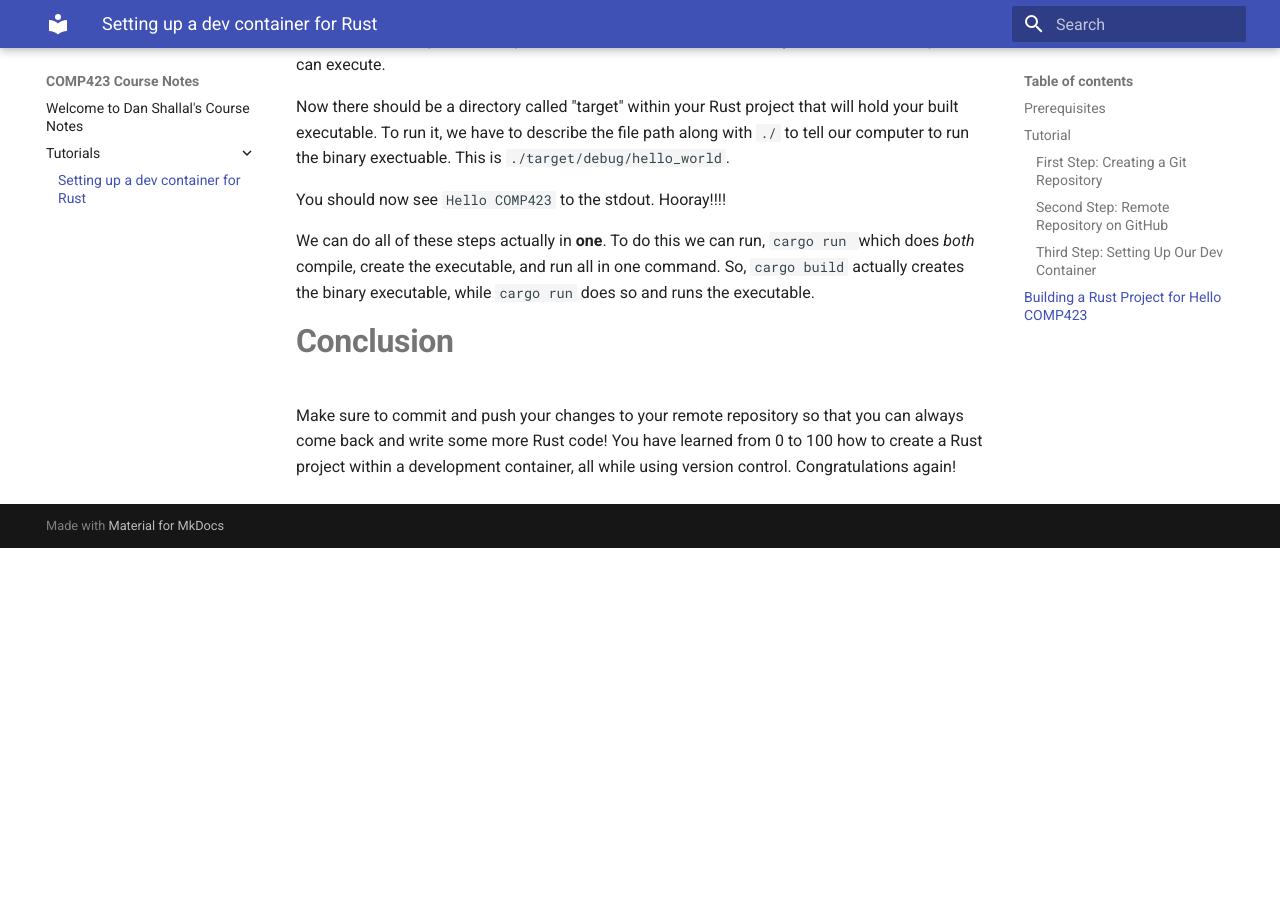
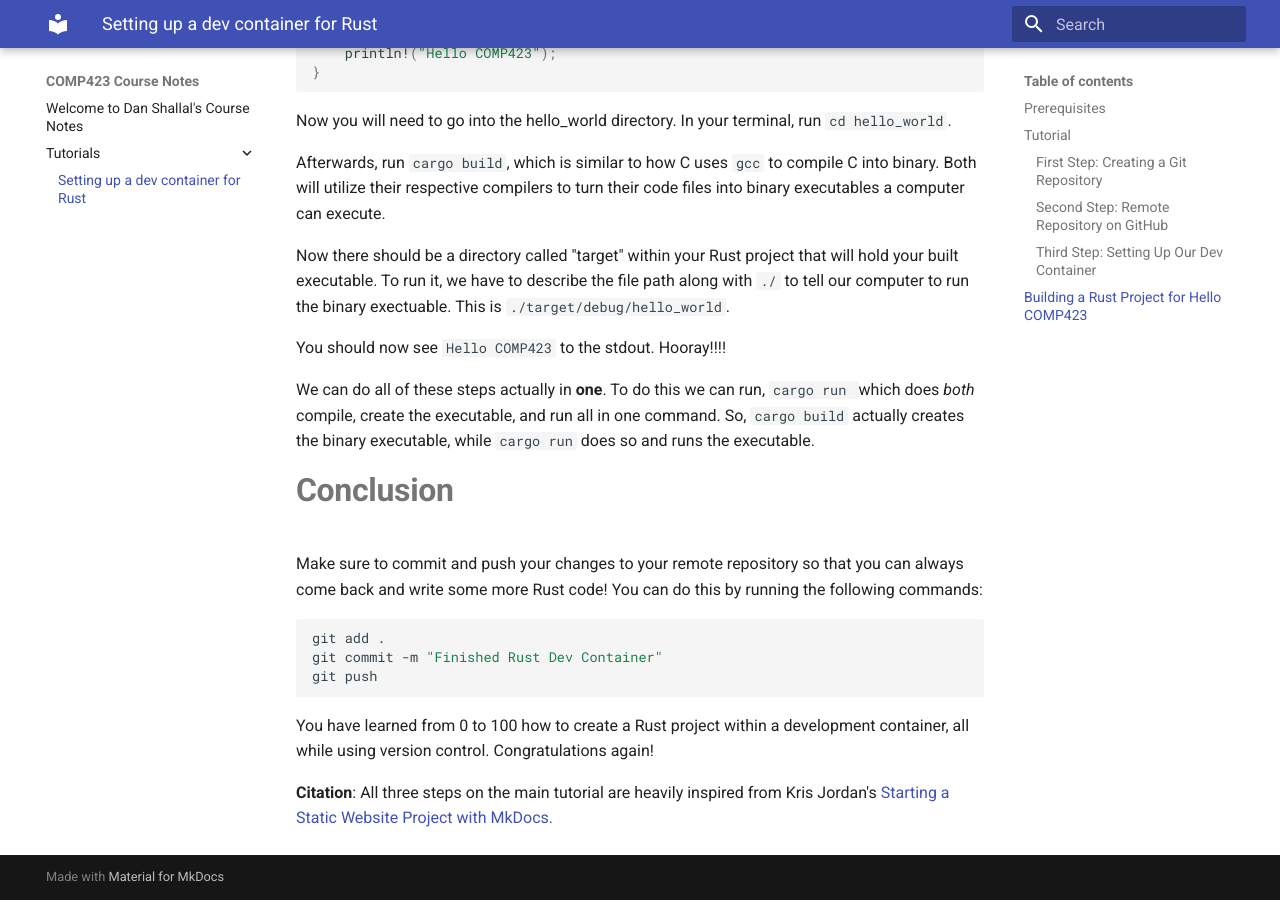
Before and after one commit to dshallal/comp423-course-notes, an MkDocs documentation site: the page built from docs/tutorials/rust-setup.md, in a window 1280 px wide and 900 px high, scrolled down 4479 px. Built offline with MkDocs 1.6.1 and Material for MkDocs 9.7.7, drawn with Linux system fonts in a browser that asks for light colours; before the commit the page ends 5027 px from its top, so only the background shows below that; some of the changed text lies outside the part shown.

Commit message:
Added Citation, Admonition, and Key Commands

````diff
--- a/docs/tutorials/rust-setup.md
+++ b/docs/tutorials/rust-setup.md
@@ -115,6 +115,8 @@
   }
 }
 ```
+!!! note "rust-lang.rust-analyzer VSCode Extension"
+    This extension enhances Rust development with features like code completion, error checking, inlay hints, and syntax highlighting. It integrates with the Rust toolchain, offering tools like Go to Definition and code navigation, making coding more efficient and productive.
 
 Great! Now all we have to do is have VS Code read our configuration file to download our Rust image from Microsoft which will reopen our directory as a development container with everything needed to run rust.
 
@@ -171,4 +173,12 @@
 We can do all of these steps actually in **one**. To do this we can run, <code> cargo run </code> which does *both* compile, create the executable, and run all in one command. So, <code>cargo build</code> actually creates the binary executable, while <code>cargo run</code> does so and runs the executable.
 
 # **Conclusion**
-Make sure to commit and push your changes to your remote repository so that you can always come back and write some more Rust code! You have learned from 0 to 100 how to create a Rust project within a development container, all while using version control. Congratulations again!
+Make sure to commit and push your changes to your remote repository so that you can always come back and write some more Rust code! You can do this by running the following commands:
+```bash
+git add .
+git commit -m "Finished Rust Dev Container"
+git push
+```
+You have learned from 0 to 100 how to create a Rust project within a development container, all while using version control. Congratulations again!
+
+**Citation**: All three steps on the main tutorial are heavily inspired from Kris Jordan's [Starting a Static Website Project with MkDocs.](https://comp423-25s.github.io/resources/MkDocs/tutorial/)
````
